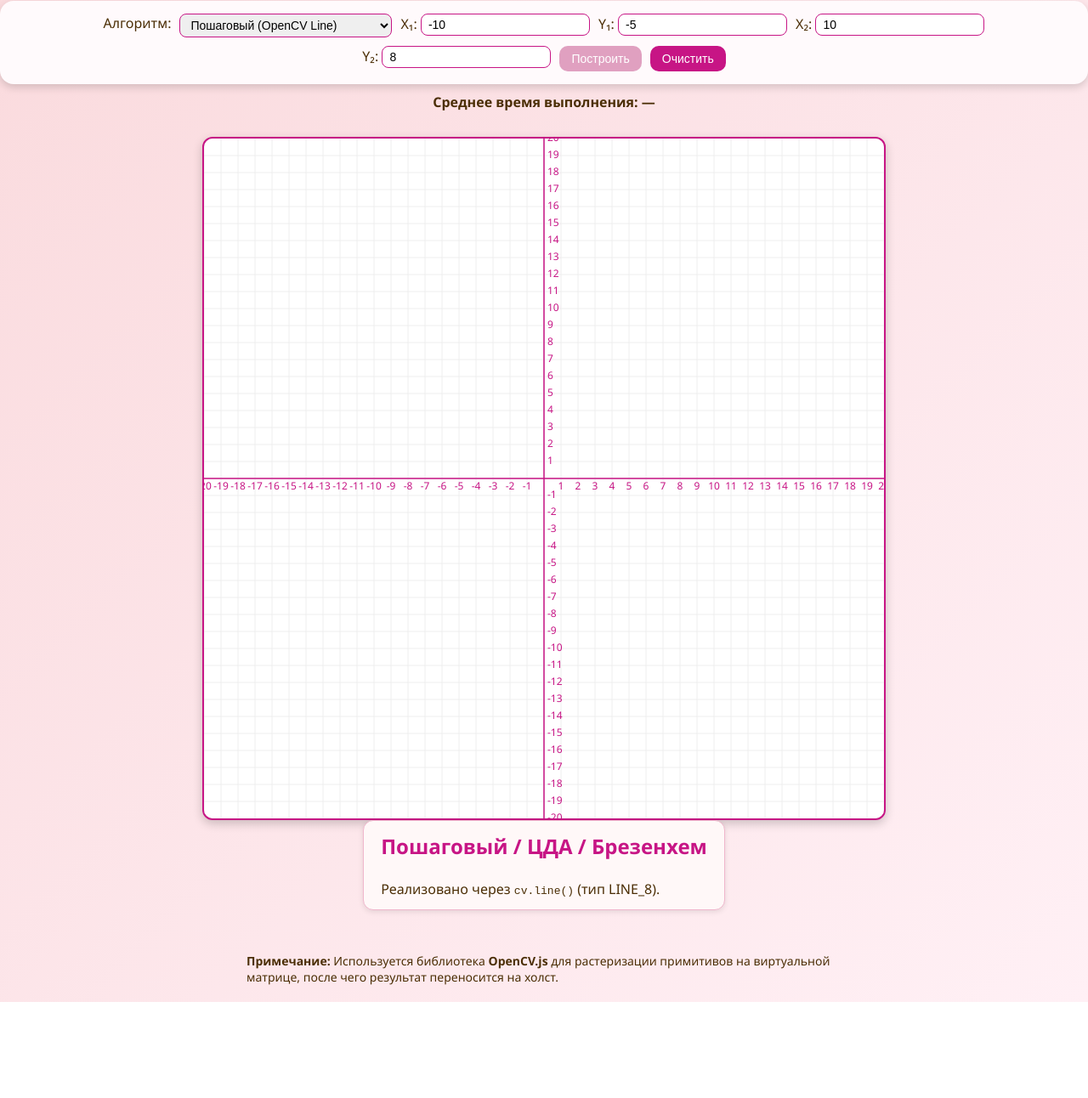
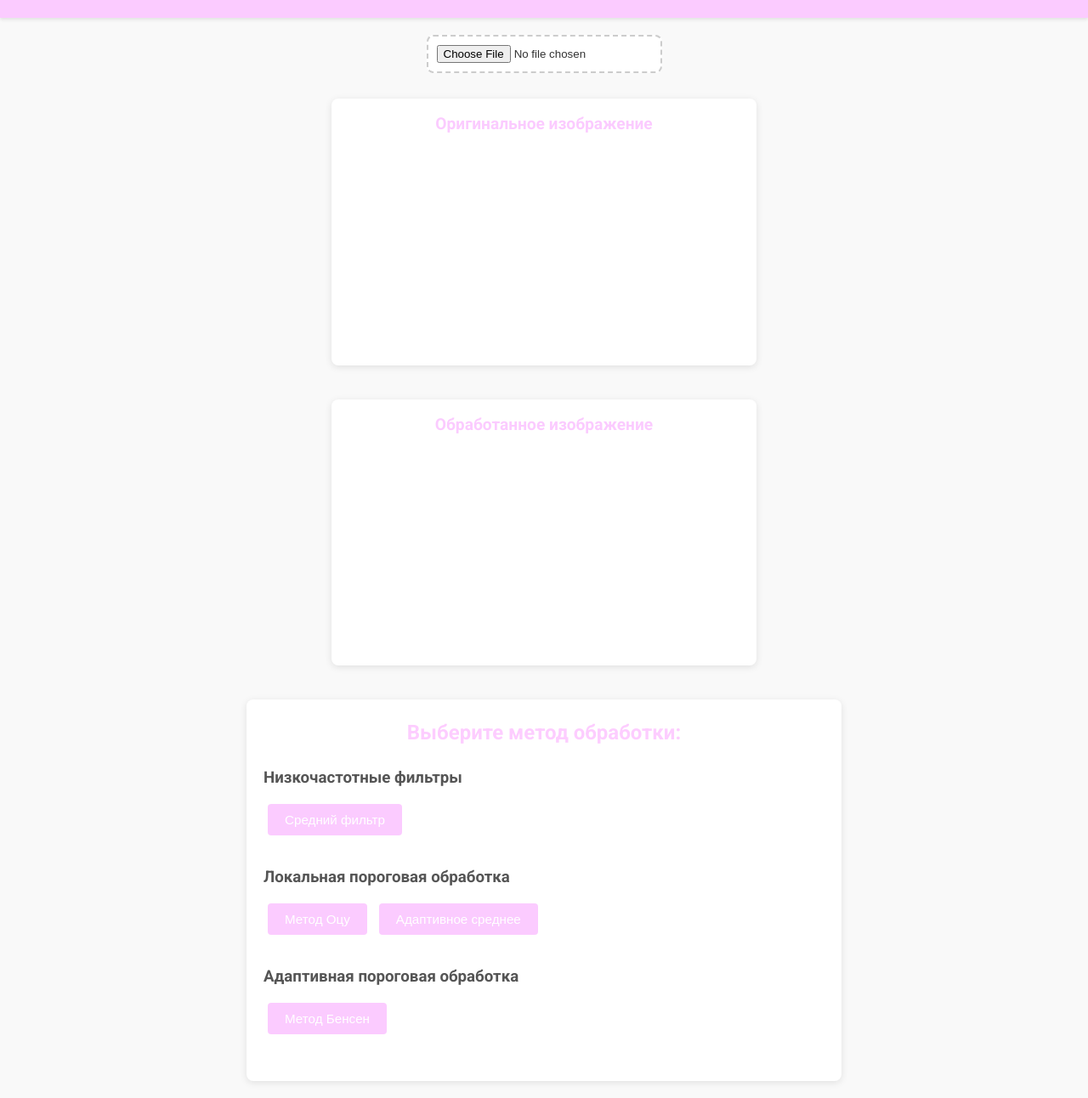
Before and after one commit to hryhalex/pcg-lab3, a plain HTML site: page index.html in a window 1280 px wide. Shown: the part 70-1362 px from the top of the page at 85% size. Before the commit the page ends 1249 px from the top, so only its background shows below. Drawn offline with Linux system fonts and the light colour scheme.

Commit message:
Update index.html

```diff
--- a/index.html
+++ b/index.html
@@ -1,343 +1,424 @@
 <!DOCTYPE html>
 <html lang="ru">
 <head>
-<meta charset="UTF-8">
-<meta name="viewport" content="width=device-width, initial-scale=1.0">
-<title>Иллюстрация растровых алгоритмов</title>
-<script async src="https://docs.opencv.org/4.x/opencv.js" onload="onOpenCvReady();" type="text/javascript"></script>
+    <meta charset="UTF-8" />
+    <title>Обработка изображений</title>
+    <script async src="https://docs.opencv.org/4.x/opencv.js" onload="onOpenCvReady()"></script>
     <style>
+        * {
+            box-sizing: border-box;
+            margin: 0;
+            padding: 0;
+        }
+
         body {
-    margin: 0;
-    background: linear-gradient(135deg, #FADADD, #FFF0F5);
-    font-family: "Segoe UI", sans-serif;
-    color: #4B2E05;
+            font-family: "Roboto", sans-serif;
+            background-color: #f9f9f9;
+            color: #333;
+            line-height: 1.6;
             display: flex;
+            flex-direction: column;
+            min-height: 100vh;
+        }
+
+        header {
+            background-color: #fbcbff;
+            color: #fff;
+            padding: 20px 0;
+            text-align: center;
+            box-shadow: 0 2px 4px rgba(0, 0, 0, 0.1);
+        }
+
+        header h1 {
+            font-size: 2em;
+            font-weight: 500;
+        }
+
+        main {
+            flex: 1;
+            padding: 20px;
+            max-width: 1200px;
+            margin: 0 auto;
+        }
+
+        .upload-section {
+            text-align: center;
+            margin-bottom: 30px;
+        }
+
+        .upload-section input[type="file"] {
+            padding: 10px;
+            border: 2px dashed #ccc;
+            border-radius: 8px;
+            background-color: #fff;
+            cursor: pointer;
+            transition: border-color 0.3s, background-color 0.3s;
+        }
+
+        .upload-section input[type="file"]:hover {
+            border-color: #fbcbff;
+            background-color: #f0f8ff;
+        }
+
+        .canvas-section {
+            display: flex;
+            flex-wrap: wrap;
+            justify-content: center;
+            gap: 40px;
+            margin-bottom: 40px;
+        }
+
+        .canvas-wrapper {
+            background-color: #fff;
+            padding: 15px;
+            border-radius: 8px;
+            box-shadow: 0 2px 8px rgba(0, 0, 0, 0.1);
+            text-align: center;
+            width: 100%;
+            max-width: 500px;
+            cursor: pointer;
+        }
+
+        .canvas-wrapper h3 {
+            margin-bottom: 10px;
+            font-size: 1.2em;
+            color: #fbcbff;
+        }
+
+        canvas {
+            width: 100%;
+            height: auto;
+            border-radius: 4px;
+        }
+
+        .controls-section {
+            background-color: #fff;
+            padding: 20px;
+            border-radius: 8px;
+            box-shadow: 0 2px 8px rgba(0, 0, 0, 0.1);
+        }
+
+        .controls-section h2 {
+            text-align: center;
+            margin-bottom: 20px;
+            color: #fdcdff;
+        }
+
+        .control-group {
+            margin-bottom: 30px;
+        }
+
+        .control-group h3 {
+            margin-bottom: 10px;
+            color: #555;
+        }
+
+        .btn {
+            display: inline-block;
+            margin: 5px;
+            padding: 10px 20px;
+            background-color: #fbcbff;
+            color: #fff;
+            border: none;
+            border-radius: 4px;
+            cursor: pointer;
+            font-size: 0.95em;
+            transition: background-color 0.3s, transform 0.2s;
+        }
+
+        .btn:hover {
+            background-color: #fbcbff;
+            transform: translateY(-2px);
+        }
+
+        .btn:active {
+            transform: translateY(0);
+        }
+
+        footer p {
+            font-size: 0.9em;
+        }
+
+        @media (max-width: 768px) {
+            .canvas-section {
                 flex-direction: column;
                 align-items: center;
             }
-  h1 {
-    margin: 20px 0 10px;
-    color: #C71585;
-    font-size: 30px;
+
+            .controls-section {
+                padding: 15px;
             }
-  .controls {
-    background: #fffafc;
-    padding: 15px 25px;
-    border-radius: 16px;
-    box-shadow: 0 4px 10px rgba(0,0,0,0.15);
-    display: flex;
-    flex-wrap: wrap;
-    justify-content: center;
-    gap: 10px;
+
+            .btn {
+                width: 100%;
+                max-width: 300px;
             }
-  select, input {
-    border: 1px solid #C71585;
+        }
+
+        .modal {
+            display: none;
+            position: fixed;
+            z-index: 1000;
+            padding-top: 60px;
+            left: 0;
+            top: 0;
+            width: 100%;
+            height: 100%;
+            overflow: auto;
+            background-color: rgba(0, 0, 0, 0.8);
+        }
+
+        .modal-content {
+            margin: auto;
+            display: block;
+            max-width: 90%;
+            max-height: 80%;
             border-radius: 8px;
-    padding: 4px 8px;
-    font-size: 14px;
         }
-  button {
-    background-color: #C71585;
-    color: white;
-    border: none;
-    border-radius: 10px;
-    padding: 7px 14px;
-    font-size: 14px;
+
+        #caption {
+            margin: auto;
+            display: block;
+            width: 80%;
+            max-width: 700px;
+            text-align: center;
+            color: #ccc;
+            padding: 10px 0;
+        }
+
+        .close {
+            position: absolute;
+            top: 30px;
+            right: 35px;
+            color: #fff;
+            font-size: 40px;
+            font-weight: bold;
+            transition: color 0.3s;
             cursor: pointer;
-    transition: 0.3s;
         }
-  button:hover {
-    background-color: #d050a5;
-    transform: scale(1.05);
+
+        .close:hover,
+        .close:focus {
+            color: #bbb;
+            text-decoration: none;
+            cursor: pointer;
         }
-  button:disabled {
-    background-color: #e0a0c0;
-    cursor: wait;
-    transform: none;
-  }
-  canvas {
-    background-color: #FFF;
-    margin-top: 20px;
-    border: 2px solid #C71585;
-    border-radius: 12px;
-    box-shadow: 0 4px 12px rgba(0,0,0,0.2);
-  }
-  #time {
-    margin: 10px;
-    font-weight: bold;
-  }
-  .info {
-    background: #fff8f8;
-    border: 1px solid #f0b6cc;
-    border-radius: 12px;
-    padding: 12px 20px;
-    max-width: 800px;
-    line-height: 1.5;
-    margin-bottom: 30px;
-    box-shadow: 0 2px 6px rgba(0,0,0,0.1);
-  }
-  .info h2 {
-    margin-top: 0;
-    color: #C71585;
-  }
-  .note {
-    margin: 20px;
-    font-size: 14px;
-    max-width: 700px;
-    color: #4B2E05;
+
+        .canvas-wrapper:hover {
+            box-shadow: 0 4px 16px rgba(0, 0, 0, 0.2);
+            transform: scale(1.02);
+            transition: transform 0.3s, box-shadow 0.3s;
         }
     </style>
+    <link href="https://fonts.googleapis.com/css2?family=Roboto:wght@400;500;700&display=swap" rel="stylesheet" />
 </head>
+
 <body>
+    <header>
+        <h1>Обработка изображений</h1>
+    </header>
 
-<h1>Иллюстрация растровых алгоритмов</h1>
+    <main>
+        <section class="upload-section">
+            <input type="file" id="upload" accept="image/*" />
+        </section>
 
-<div class="controls">
-  <label>Алгоритм:</label>
-  <select id="algorithm">
-    <option value="step">Пошаговый (OpenCV Line)</option>
-    <option value="dda">ЦДА (OpenCV Line)</option>
-    <option value="bresenham">Брезенхем (OpenCV Line)</option>
-    <option value="circle">Брезенхем (OpenCV Circle)</option>
-    <option value="bezier">Кастла–Питвея (JS Math)</option>
-    <option value="wu">Сглаженная линия (OpenCV AA)</option>
-  </select>
-  <label>X₁: <input type="number" id="x1" value="-10"></label>
-  <label>Y₁: <input type="number" id="y1" value="-5"></label>
-  <label>X₂: <input type="number" id="x2" value="10"></label>
-  <label>Y₂: <input type="number" id="y2" value="8"></label>
-  <button id="btnDraw" onclick="draw()" disabled>Построить</button>
-  <button onclick="clearCanvas()">Очистить</button>
+        <section class="canvas-section">
+            <div class="canvas-wrapper">
+                <h3>Оригинальное изображение</h3>
+                <canvas id="originalCanvas"></canvas>
+            </div>
+            <div class="canvas-wrapper">
+                <h3>Обработанное изображение</h3>
+                <canvas id="processedCanvas"></canvas>
+            </div>
+        </section>
+
+        <section id="controls" class="controls-section">
+            <h2>Выберите метод обработки:</h2>
+
+            <div class="control-group">
+                <h3>Низкочастотные фильтры</h3>
+                <button class="btn" onclick="applyLowPassFilter()">
+                    Средний фильтр
+                </button>
             </div>
 
-<div id="time">Среднее время выполнения: —</div>
+            <div class="control-group">
+                <h3>Локальная пороговая обработка</h3>
+                <button class="btn" onclick="applyOtsuThreshold()">Метод Оцу</button>
+                <button class="btn" onclick="applyAdaptiveMeanThreshold()">
+                    Адаптивное среднее
+                </button>
+            </div>
 
-<canvas id="canvas" width="800" height="800"></canvas>
+            <div class="control-group">
+                <h3>Адаптивная пороговая обработка</h3>
+                <button class="btn" onclick="applyAdaptiveThreshold()">
+                    Метод Бенсен
+                </button>
+            </div>
+        </section>
+    </main>
 
-<div class="info" id="desc"></div>
-
-<div class="note">
-<b>Примечание:</b>
-Используется библиотека <b>OpenCV.js</b> для растеризации примитивов на виртуальной матрице, после чего результат переносится на холст.
+    <div id="imageModal" class="modal">
+        <span class="close" onclick="closeModal()">&times;</span>
+        <img class="modal-content" id="modalImage" />
+        <div id="caption"></div>
     </div>
 
     <script>
-const canvas = document.getElementById("canvas");
-const ctx = canvas.getContext("2d");
-const size = 20;
-const midX = Math.floor(canvas.width / 2);
-const midY = Math.floor(canvas.height / 2);
-const gridW = canvas.width / size;
-const gridH = canvas.height / size;
+        let originalImage = null;
+        let processedImage = null;
+        let opencvLoaded = false;
 
-let cvReady = false;
+        const upload = document.getElementById("upload");
+        const originalCanvas = document.getElementById("originalCanvas");
+        const processedCanvas = document.getElementById("processedCanvas");
+        const modal = document.getElementById("imageModal");
+        const modalImg = document.getElementById("modalImage");
+        const captionText = document.getElementById("caption");
+        const closeBtn = document.getElementsByClassName("close")[0];
 
         function onOpenCvReady() {
-  cvReady = true;
-  document.getElementById("btnDraw").disabled = false;
+            console.log("OpenCV.js is ready");
+            opencvLoaded = true;
         }
 
-function gridToCanvas(x, y) {
-  return { cx: midX + x * size, cy: midY - y * size };
+        upload.addEventListener("change", loadImage);
+
+        originalCanvas.addEventListener("click", function () {
+            if (!originalImage) return;
+            openModal(originalCanvas, "Оригинальное изображение");
+        });
+
+        processedCanvas.addEventListener("click", function () {
+            if (!processedImage) return;
+            openModal(processedCanvas, "Обработанное изображение");
+        });
+
+        function loadImage(e) {
+            const file = e.target.files[0];
+            if (!file) return;
+            const img = new Image();
+            const reader = new FileReader();
+
+            reader.onload = function (event) {
+                img.onload = function () {
+                    originalCanvas.width = img.width;
+                    originalCanvas.height = img.height;
+                    processedCanvas.width = img.width;
+                    processedCanvas.height = img.height;
+
+                    const ctx = originalCanvas.getContext("2d");
+                    ctx.drawImage(img, 0, 0);
+                    originalImage = true;
+
+                    const pCtx = processedCanvas.getContext("2d");
+                    pCtx.drawImage(img, 0, 0);
+                    processedImage = true;
+                };
+                img.src = event.target.result;
+            };
+            reader.readAsDataURL(file);
         }
 
-function drawGrid() {
-  ctx.clearRect(0, 0, canvas.width, canvas.height);
-  ctx.strokeStyle = "#eee";
-  ctx.lineWidth = 1;
-
-  for (let x = midX % size; x <= canvas.width; x += size) {
-    ctx.beginPath();
-    ctx.moveTo(x, 0);
-    ctx.lineTo(x, canvas.height);
-    ctx.stroke();
-  }
-  for (let y = midY % size; y <= canvas.height; y += size) {
-    ctx.beginPath();
-    ctx.moveTo(0, y);
-    ctx.lineTo(canvas.width, y);
-    ctx.stroke();
+        function openModal(canvas, title) {
+            const dataURL = canvas.toDataURL();
+            modal.style.display = "block";
+            modalImg.src = dataURL;
+            captionText.innerHTML = title;
         }
 
-  ctx.strokeStyle = "#C71585";
-  ctx.lineWidth = 1.5;
-  ctx.beginPath();
-  ctx.moveTo(0, midY);
-  ctx.lineTo(canvas.width, midY);
-  ctx.moveTo(midX, 0);
-  ctx.lineTo(midX, canvas.height);
-  ctx.stroke();
-
-  ctx.fillStyle = "#C71585";
-  ctx.font = "12px Segoe UI";
-  ctx.textAlign = "center";
-  ctx.textBaseline = "top";
-
-  for (let i = -20; i <= 20; i++) {
-    const { cx } = gridToCanvas(i, 0);
-    if (i !== 0) ctx.fillText(i, cx, midY + 4);
-  }
-  ctx.textAlign = "left";
-  ctx.textBaseline = "middle";
-  for (let j = -20; j <= 20; j++) {
-    const { cy } = gridToCanvas(0, j);
-    if (j !== 0) ctx.fillText(j, midX + 4, cy);
-  }
+        function closeModal() {
+            modal.style.display = "none";
         }
 
-function plot(x, y, color = "#C71585") {
-  const { cx, cy } = gridToCanvas(x, y);
-  ctx.fillStyle = color;
-  ctx.fillRect(cx - size / 2 + 1, cy - size / 2 + 1, size - 2, size - 2);
+        window.onclick = function (event) {
+            if (event.target == modal) {
+                modal.style.display = "none";
+            }
+        };
+
+        function checkCv() {
+            if (!opencvLoaded) {
+                alert("Библиотека OpenCV еще загружается, пожалуйста, подождите...");
+                return false;
+            }
+            if (!originalImage) {
+                alert("Сначала загрузите изображение.");
+                return false;
+            }
+            return true;
         }
 
-function clearCanvas() {
-  drawGrid();
+        function applyLowPassFilter() {
+            if (!checkCv()) return;
+
+            let src = cv.imread('originalCanvas');
+            let dst = new cv.Mat();
+
+            let ksize = new cv.Size(3, 3);
+            let anchor = new cv.Point(-1, -1);
+            cv.blur(src, dst, ksize, anchor, cv.BORDER_DEFAULT);
+
+            cv.imshow('processedCanvas', dst);
+            processedImage = true;
+
+            src.delete();
+            dst.delete();
         }
 
-function runOpenCV(drawCallback) {
-    if (!cvReady) return [];
+        function applyOtsuThreshold() {
+            if (!checkCv()) return;
 
-    let rows = gridH + 1;
-    let cols = gridW + 1;
-    let mat = new cv.Mat.zeros(rows, cols, cv.CV_8UC1);
+            let src = cv.imread('originalCanvas');
+            let gray = new cv.Mat();
+            let dst = new cv.Mat();
 
-    drawCallback(mat);
+            cv.cvtColor(src, gray, cv.COLOR_RGBA2GRAY, 0);
 
-    const points = [];
-    let data = mat.data;
+            cv.threshold(gray, dst, 0, 255, cv.THRESH_BINARY | cv.THRESH_OTSU);
 
-    for (let r = 0; r < rows; r++) {
-        for (let c = 0; c < cols; c++) {
-            let intensity = data[r * cols + c];
-            if (intensity > 0) {
-                let x = c - Math.floor(cols/2);
-                let y = Math.floor(rows/2) - r;
+            cv.imshow('processedCanvas', dst);
+            processedImage = true;
 
-                if (intensity < 255) {
-                    let alpha = intensity / 255;
-                    points.push([x, y, `rgba(199,21,133,${alpha.toFixed(2)})`]);
-                } else {
-                    points.push([x, y]);
-                }
-            }
-        }
+            src.delete(); gray.delete(); dst.delete();
         }
 
-    mat.delete();
-    return points;
+        function applyAdaptiveMeanThreshold() {
+            if (!checkCv()) return;
+
+            let src = cv.imread('originalCanvas');
+            let gray = new cv.Mat();
+            let dst = new cv.Mat();
+
+            cv.cvtColor(src, gray, cv.COLOR_RGBA2GRAY, 0);
+
+            cv.adaptiveThreshold(gray, dst, 255, cv.ADAPTIVE_THRESH_MEAN_C, cv.THRESH_BINARY, 15, 10);
+
+            cv.imshow('processedCanvas', dst);
+            processedImage = true;
+
+            src.delete(); gray.delete(); dst.delete();
         }
 
-function toCvPt(x, y) {
-    const cx = Math.floor(gridW/2);
-    const cy = Math.floor(gridH/2);
-    return new cv.Point(x + cx, cy - y);
+        function applyAdaptiveThreshold() {
+            if (!checkCv()) return;
+
+            let src = cv.imread('originalCanvas');
+            let gray = new cv.Mat();
+            let dst = new cv.Mat();
+
+            cv.cvtColor(src, gray, cv.COLOR_RGBA2GRAY, 0);
+
+            cv.adaptiveThreshold(gray, dst, 255, cv.ADAPTIVE_THRESH_GAUSSIAN_C, cv.THRESH_BINARY, 15, 5);
+
+            cv.imshow('processedCanvas', dst);
+            processedImage = true;
+
+            src.delete(); gray.delete(); dst.delete();
         }
-
-function cvLine(x1, y1, x2, y2) {
-    return runOpenCV((mat) => {
-        let p1 = toCvPt(x1, y1);
-        let p2 = toCvPt(x2, y2);
-        let color = new cv.Scalar(255);
-        cv.line(mat, p1, p2, color, 1, cv.LINE_8);
-    });
-}
-
-function cvWuLine(x1, y1, x2, y2) {
-    return runOpenCV((mat) => {
-        let p1 = toCvPt(x1, y1);
-        let p2 = toCvPt(x2, y2);
-        let color = new cv.Scalar(255);
-        cv.line(mat, p1, p2, color, 1, cv.LINE_AA);
-    });
-}
-
-function cvCircle(x0, y0, r) {
-    return runOpenCV((mat) => {
-        let center = toCvPt(x0, y0);
-        let color = new cv.Scalar(255);
-        cv.circle(mat, center, r, color, 1, cv.LINE_8);
-    });
-}
-
-function bezierCurve(x1, y1, x2, y2) {
-  const cx = (x1 + x2) / 2;
-  const cy = (y1 + y2) / 2 + Math.sign(y2 - y1) * Math.abs(x2 - x1)/2;
-  const points = [];
-  for (let t = 0; t <= 1; t += 0.02) {
-    const x = (1 - t) ** 2 * x1 + 2 * (1 - t) * t * cx + t ** 2 * x2;
-    const y = (1 - t) ** 2 * y1 + 2 * (1 - t) * t * cy + t ** 2 * y2;
-    points.push([Math.round(x), Math.round(y)]);
-  }
-  return points;
-}
-
-async function animatePoints(points) {
-  for (let i = 0; i < points.length; i++) {
-    const [x, y, color] = points[i];
-    plot(x, y, color || "#C71585");
-    await new Promise(r => setTimeout(r, 40));
-  }
-}
-
-async function draw() {
-  if (!cvReady) return;
-
-  clearCanvas();
-  const algo = document.getElementById("algorithm").value;
-  const x1 = parseFloat(document.getElementById("x1").value);
-  const y1 = parseFloat(document.getElementById("y1").value);
-  const x2 = parseFloat(document.getElementById("x2").value);
-  const y2 = parseFloat(document.getElementById("y2").value);
-
-  const runs = 10;
-  const t0 = performance.now();
-
-  let points = [];
-
-  for (let i = 0; i < runs; i++) {
-    if (algo === "step" || algo === "dda" || algo === "bresenham") {
-        points = cvLine(x1, y1, x2, y2);
-    }
-    else if (algo === "circle") points = cvCircle(x1, y1, 8);
-    else if (algo === "bezier") points = bezierCurve(x1, y1, x2, y2);
-    else if (algo === "wu") points = cvWuLine(x1, y1, x2, y2);
-  }
-
-  const t1 = performance.now();
-  const avg = (t1 - t0) / runs;
-  clearCanvas();
-
-  if (points.length > 0 && algo !== 'circle') {
-      points.sort((a, b) => {
-         let distA = (a[0]-x1)**2 + (a[1]-y1)**2;
-         let distB = (b[0]-x1)**2 + (b[1]-y1)**2;
-         return distA - distB;
-      });
-  }
-
-  animatePoints(points);
-  document.getElementById("time").innerText =
-    `Среднее время выполнения (OpenCV): ${avg.toFixed(5)} мс`;
-  updateDescription(algo);
-}
-
-function updateDescription(algo) {
-  const desc = document.getElementById("desc");
-  const texts = {
-    step: "<h2>Пошаговый / ЦДА / Брезенхем</h2>Реализовано через <code>cv.line()</code> (тип LINE_8).",
-    dda: "<h2>ЦДА</h2>Реализовано через <code>cv.line()</code>.",
-    bresenham: "<h2>Брезенхем</h2>Стандартная функция <code>cv.line()</code> в OpenCV.",
-    circle: "<h2>Окружность</h2>Используется функция <code>cv.circle()</code>.",
-    bezier: "<h2>Кастла–Питвея (Безье)</h2>Нативная JS реализация (математическая формула).",
-    wu: "<h2>Сглаженная линия (Ву)</h2>Используется <code>cv.line()</code> с флагом <code>cv.LINE_AA</code>."
-  };
-  desc.innerHTML = texts[algo] || texts['step'];
-}
-
-drawGrid();
-updateDescription("step");
     </script>
-
 </body>
 </html>
```
Lines whose indentation alone changed are shown as unchanged.
